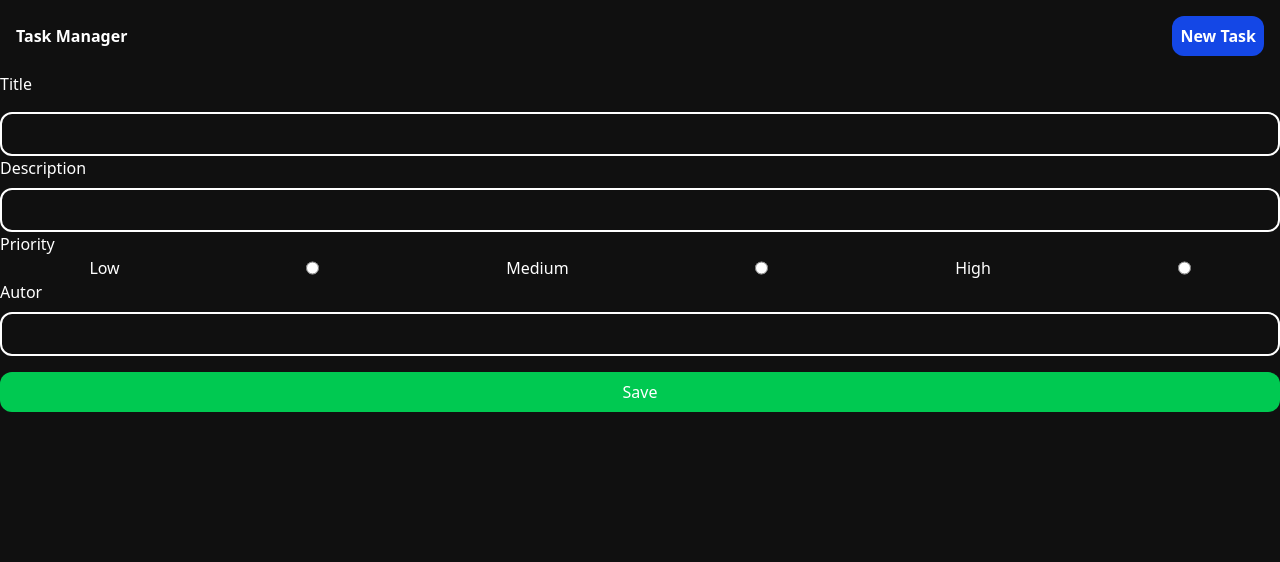
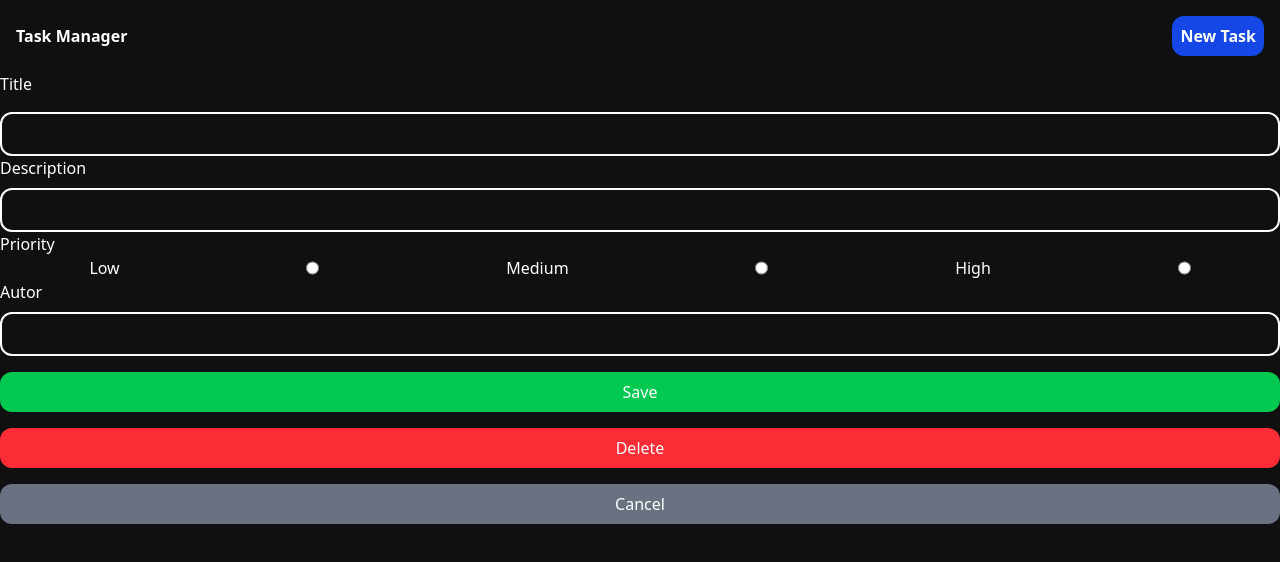
Before and after one commit to totom3ndez/task-manager-typescript, a React (Vite) app: page /task-details in a window 1280 px wide. Shown: the top 562 px of the page. Built offline with nearby package versions, Linux system fonts and the light colour scheme.

Commit message:
feat: add delete and cancel functionality to TaskDetails component

```diff
--- a/src/components/TaskDetails.tsx
+++ b/src/components/TaskDetails.tsx
@@ -30,6 +30,21 @@ const TaskDetails = () => {
       alert('Please fill in all required fields.');
     }
   };
+
+  const handleCancel = () => {
+    navigate('/');
+  }
+
+  const handleDelete = () => {
+    if (
+      window.confirm('Are you sure you want to delete this task?')
+    ) {
+      taskStore.setState((state) => ({ tasks: state.tasks.filter(task => task.id !== selectedTask?.id) }));
+      navigate('/');
+    } else {
+      navigate('/');
+    }
+  }
 
 
   return (
@@ -100,7 +115,9 @@ const TaskDetails = () => {
           minLength={5}
         />
       </label>
-      <Button color="p-2 rounded-xl bg-green-500 w-full mt-4" children='Save' type="submit" />
+      <Button color="p-2 rounded-xl bg-green-500 w-full mt-4" type="submit">Save</Button>
+      <Button color="p-2 rounded-xl bg-red-500 w-full mt-4" type="submit" onClick={handleDelete}>Delete</Button>
+      <Button color="p-2 rounded-xl bg-gray-500 w-full mt-4" type="button" onClick={handleCancel}>Cancel</Button>
     </form>
   );
 };
```
